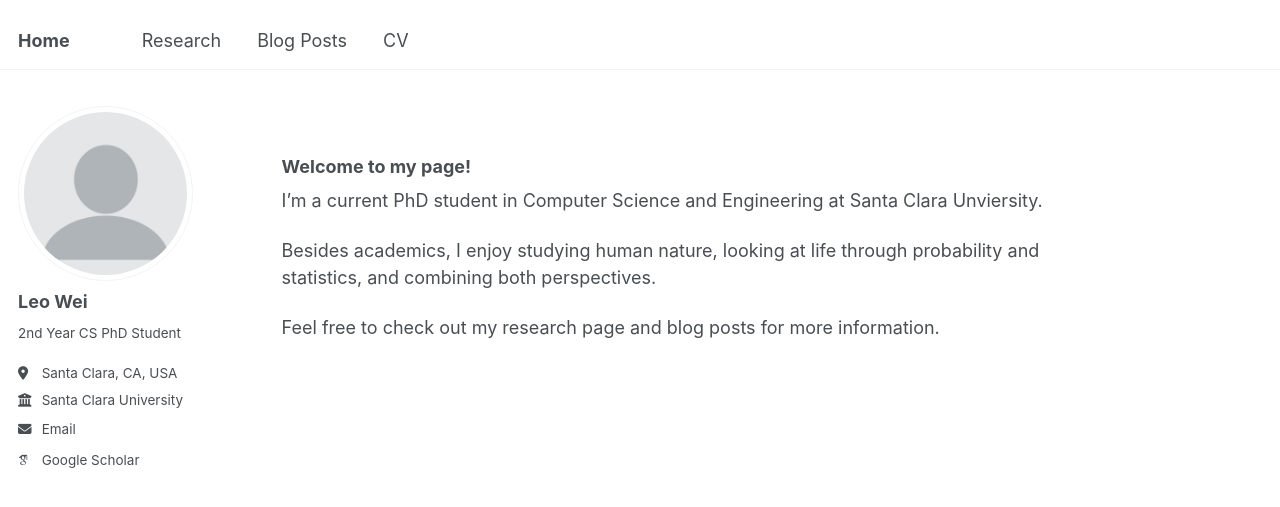
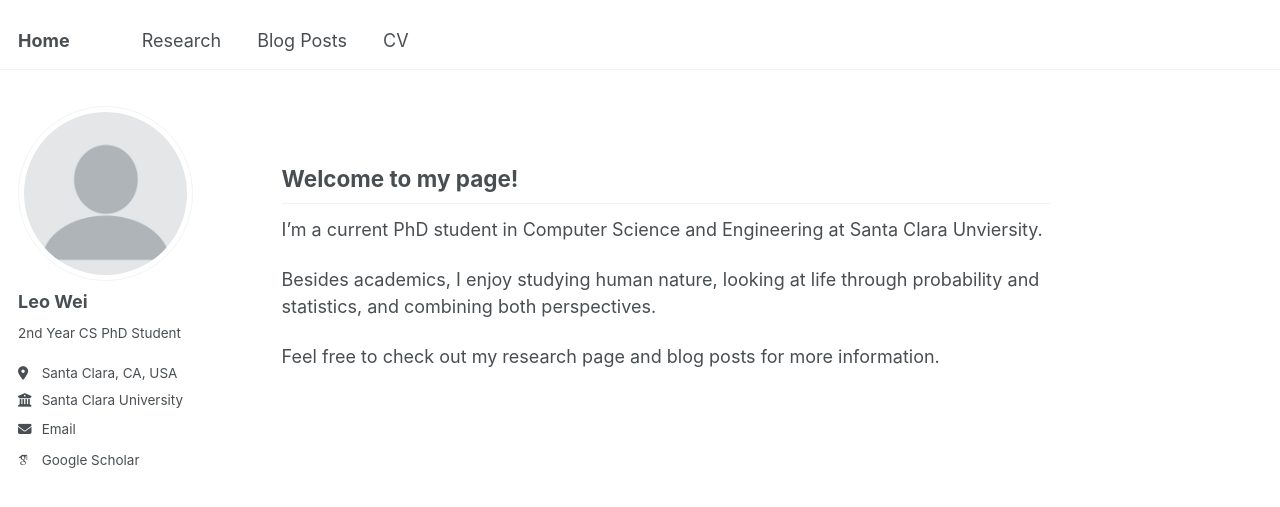
Before and after one commit to tingruew/tingruew.github.io, a Jekyll site: the page built from _pages/about.md, in a window 1280 px wide. Shown: the top 507 px of the page. Built offline with Jekyll 4.4.1, drawn with Linux system fonts in a browser that asks for light colours; some web fonts are replaced.

```diff
--- a/_pages/about.md
+++ b/_pages/about.md
@@ -7,7 +7,7 @@ redirect_from:
   - /about.html
 ---
 
-### Welcome to my page!
+## Welcome to my page!
 
 I'm a current PhD student in Computer Science and Engineering at Santa Clara Unviersity.
 
```
